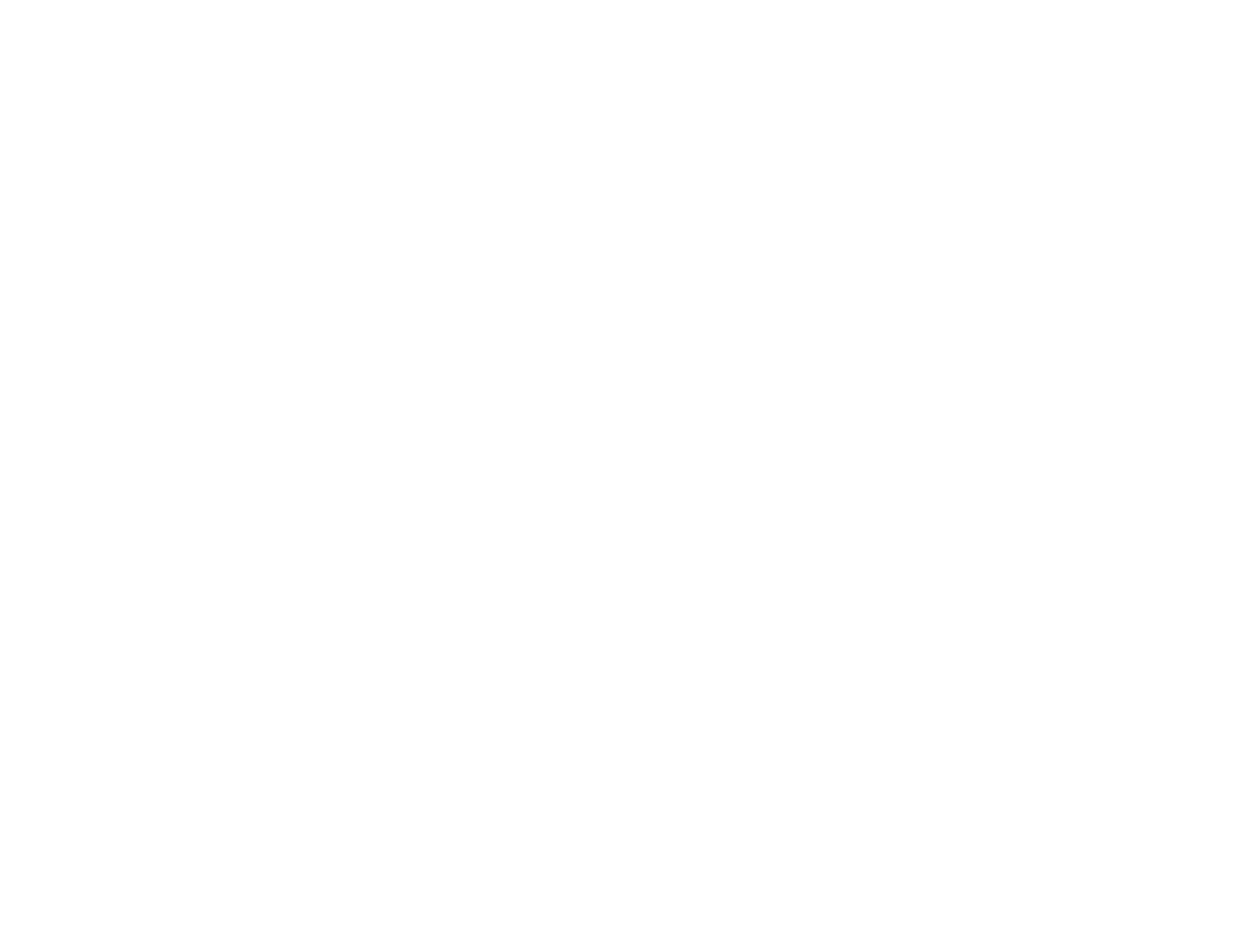
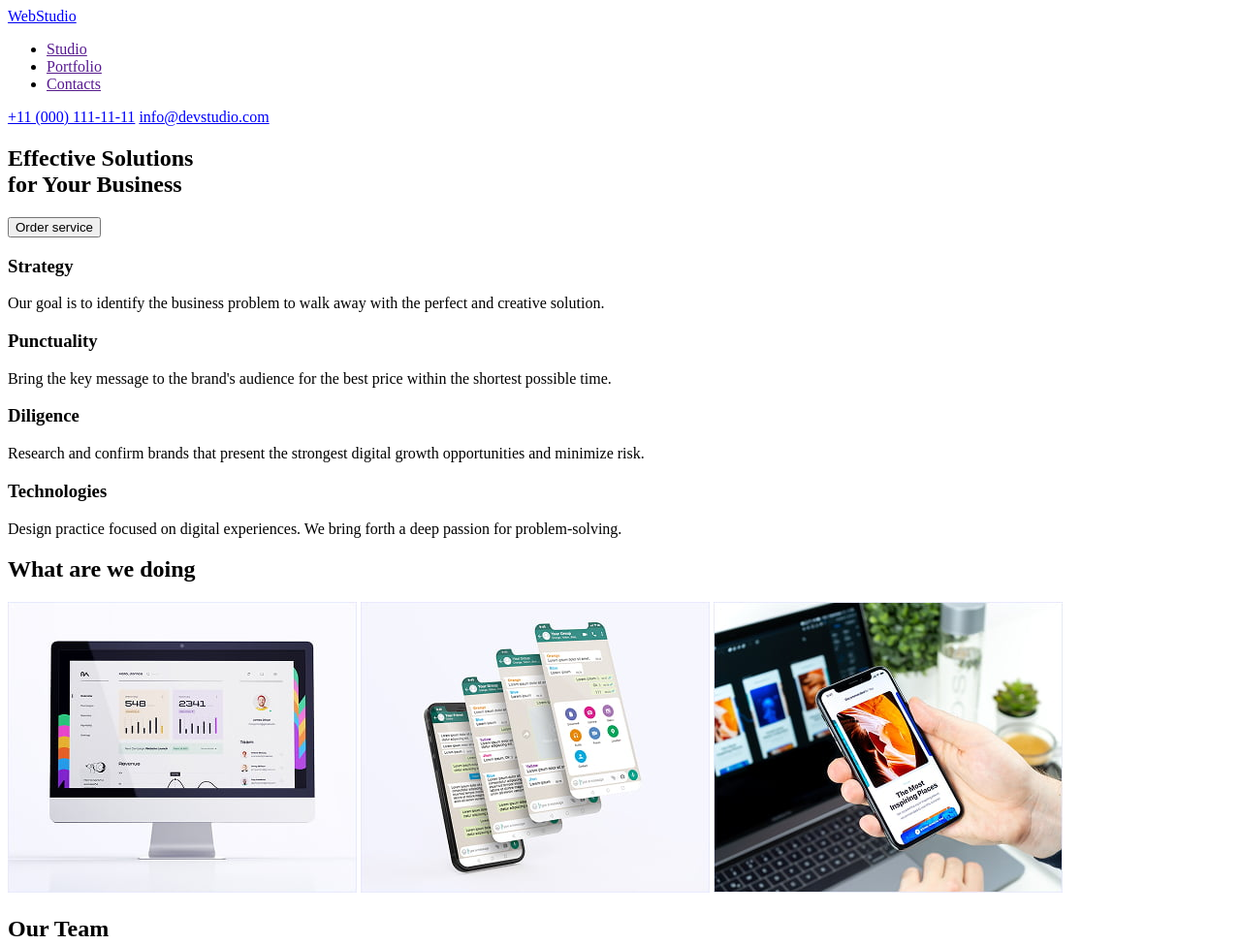
Before and after one commit to Felix-the-green-dinosaur/goit-markup-hw-01, a plain HTML site: page index.html in a window 1280 px wide. Shown: the top 975 px of the page at 97% size. Before the commit the page ends 800 px from the top, so only its background shows below. Drawn offline with Linux system fonts and the light colour scheme.

Commit message:
main-page created

```diff
--- a/index.html
+++ b/index.html
@@ -5,5 +5,103 @@
     <meta name="viewport" content="width=device-width, initial-scale=1.0" />
     <title>Document</title>
   </head>
-  <body></body>
+
+  <body>
+    <!-- Antetul paginii -->
+    <header>
+      <a href="/">WebStudio</a>
+
+      <nav>
+        <!-- Navigarea către alte pagini -->
+        <ul>
+          <li><a href="">Studio</a></li>
+          <li><a href="">Portfolio</a></li>
+          <li><a href="">Contacts</a></li>
+        </ul>
+
+        <!-- Link către un număr de telefon -->
+        <a href="tel:+11(000)111-11-11">+11 (000) 111-11-11</a>
+
+        <!-- Link către o adresă de e-mail  -->
+        <a href="mailto:info@devstudio.com">info@devstudio.com</a>
+      </nav>
+    </header>
+
+    <!-- Conținutul unic al paginii -->
+    <section class="hero image">
+      <h1>Effective Solutions <br />for Your Business</h1>
+      <button type="button">Order service</button>
+    </section>
+
+    <!-- Sectiunea 1 -->
+    <section class="section1">
+      <div class="wrapper">
+        <div class="feature1">
+          <h3>Strategy</h3>
+          Our goal is to identify the business problem to walk away with the
+          perfect and creative solution.
+        </div>
+        <div class="feature2">
+          <h3>Punctuality</h3>
+          Bring the key message to the brand's audience for the best price
+          within the shortest possible time.
+        </div>
+        <div class="feature3">
+          <h3>Diligence</h3>
+          Research and confirm brands that present the strongest digital growth
+          opportunities and minimize risk.
+        </div>
+        <div class="feature4">
+          <h3>Technologies</h3>
+          Design practice focused on digital experiences. We bring forth a deep
+          passion for problem-solving.
+        </div>
+      </div>
+    </section>
+    <section class="section2">
+      <h2>What are we doing</h2>
+      <img
+        src="/images/img1.jpg"
+        alt="apple monitor displaying website statistics"
+      />
+      <img src="/images/img2.jpg" alt="whatsapp conversations on a phone" />
+      <img
+        src="/images/img3.jpg"
+        alt="hand holding a phone with laptop in bakground"
+      />
+    </section>
+    <section class="section3">
+      <h2>Our Team</h2>
+      <img
+        src="/images/img4.jpg"
+        alt="man with blue shirt, black beard and hair"
+      />
+      <p>Mark Guerrero <br />Product Designer</p>
+      <img
+        src="/images/img5.jpg"
+        alt="man with blue shirt,red beard and brown hair"
+      />
+      <p>Tom Ford <br />Frontend Developer</p>
+      <img
+        src="/images/img6.jpg"
+        alt="woman with pink blouse and long brown hair"
+      />
+      <p>Camila Garcia <br />Marketing</p>
+      <img
+        src="/images/img7.jpg"
+        alt="man with hrey shirt, short black beard and medium brown hair"
+      />
+      <p>Daniel Wilson <br />UI Designer</p>
+    </section>
+
+    <!-- Subsolul paginii -->
+    <footer>
+      <p class="logo">WEBSTUDIO</p>
+      <p>
+        Increase the flow of customers and <br />
+        sales for your business with digital <br />
+        marketing & growth solutions.
+      </p>
+    </footer>
+  </body>
 </html>
```
Also changed, not shown: images/img1.jpg (added), images/img2.jpg (added), images/img3.jpg (added), images/img4.jpg (added), images/img5.jpg (added), images/img6.jpg (added), images/img7.jpg (added).
